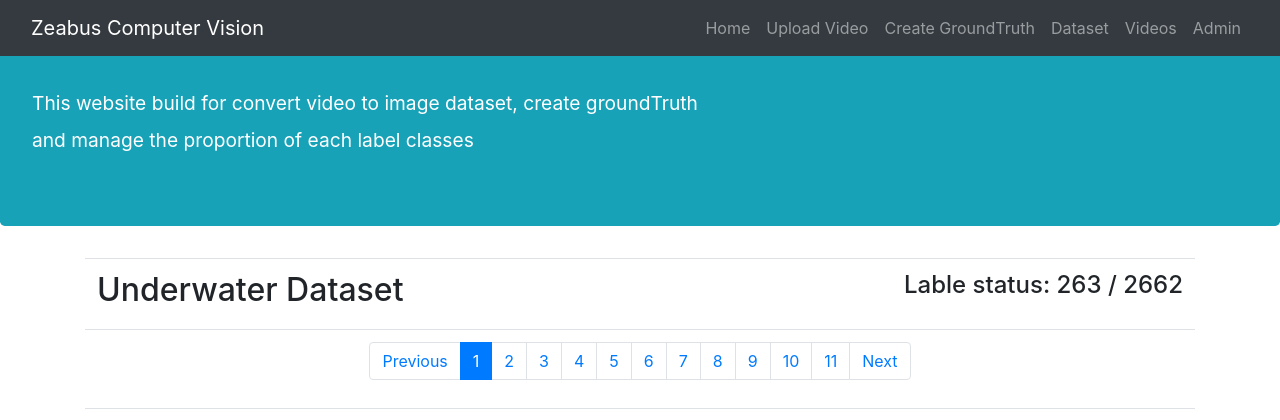
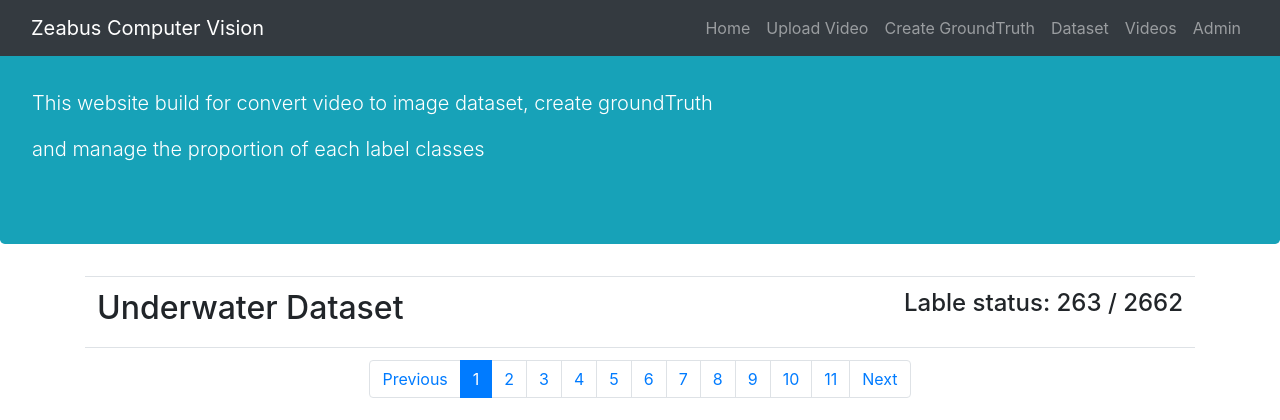
Before and after one commit to skconan/drawing_web_app, a Django app: page /dataset/ in a window 1280 px wide. Shown: the top 420 px of the page. Run offline with Django 3.2, Linux system fonts and the light colour scheme; data comes from the database, SQL or seed files in the repository; some libraries are stand-ins or nearby versions.

Commit message:
add new description

```diff
--- a/website/drawing/templates/template.html
+++ b/website/drawing/templates/template.html
@@ -48,8 +48,8 @@
     <br />
 
     <div class="jumbotron bg-info text-white">
-        <h4><small>This website build for convert video to image dataset, create groundTruth</small></h4>
-        <h4><small>and manage the proportion of each label classes</small></h4>
+            <p class="lead">This website build for convert video to image dataset, create groundTruth</p>
+                <p class="lead">and manage the proportion of each label classes</p>
     </div>
     <div class="container">
 
```
